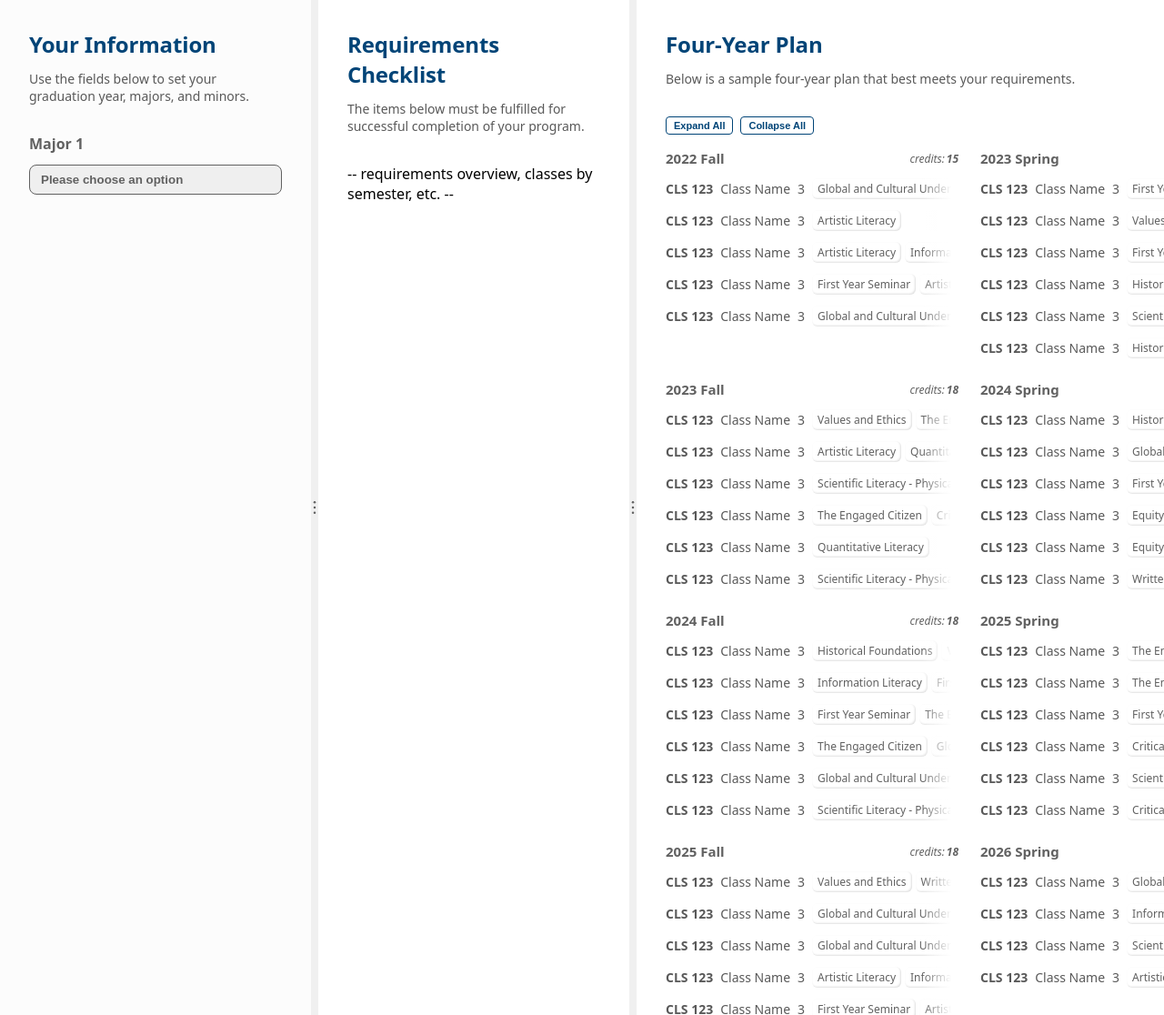
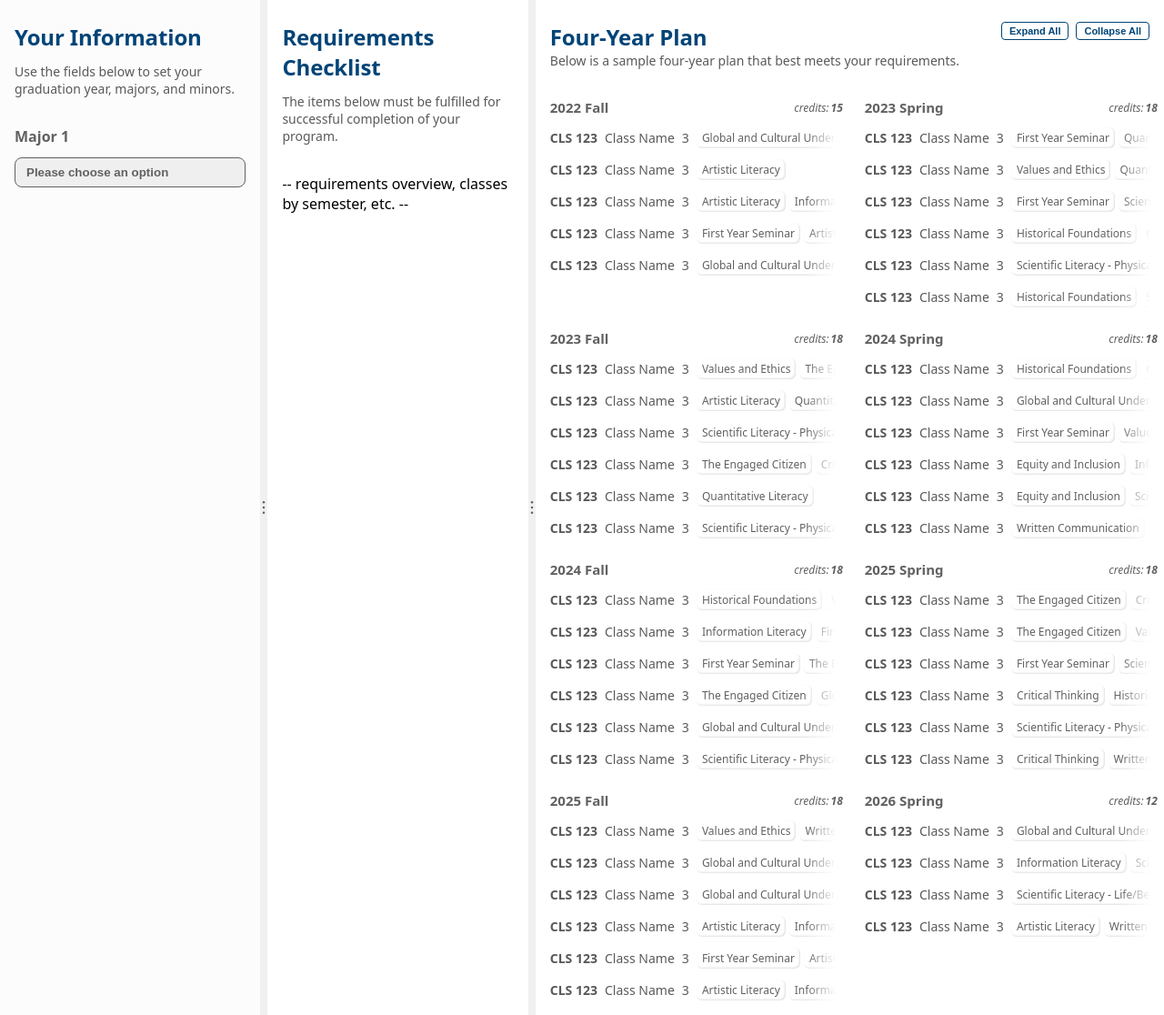
Before and after one commit to jbearley/fyp, a Flask app: page / in a window 1280 px wide. Shown: the part 82-1198 px from the top of the page at 91% size. Run offline with Flask 3, Linux system fonts and the light colour scheme.

Commit message:
changed placement of expand/collapse all buttons; made inner header sticky

```diff
--- a/app/static/css/main.css
+++ b/app/static/css/main.css
@@ -10,23 +10,9 @@ section {
 	overflow: hidden;
 }
 
-section:not(.your-information):not(:last-of-type)::after {
-	content: '';
-	position: absolute;
-	right: 0;
-	top: 24px;
-	bottom: 24px;
-	width: 1px;
-	background-color: var(--gray-300);
-}
-
-.your-information {
-	background-color: var(--gray-200);
-}
-
 section:has(.resizer) {
 	flex-shrink: 0;
-	width: 350px;
+	width: 23%;
 }
 
 ::-webkit-scrollbar,
@@ -48,13 +34,16 @@ section:has(.resizer) {
 	display: flex;
 	width: 100%;
 	flex-direction: column;
-	padding: 32px;
-	gap: 32px;
+	background-color: white;
 	overflow: auto;
 	transition: all .12s;
 }
 
-.not-resizer > * {
+.your-information .not-resizer {
+	background-color: var(--gray-200);
+}
+
+.not-resizer>* {
 	min-width: 250px;
 }
 
@@ -90,6 +79,16 @@ header {
 	display: flex;
 	flex-direction: column;
 	gap: 12px;
+	position: sticky;
+	top: 0;
+	z-index: 1;
+	background-color: inherit;
+	padding: 1.5rem 1rem 1rem;
+}
+
+header:has(.left) {
+	flex-direction: row;
+	justify-content: space-between;
 }
 
 h1 {
@@ -104,6 +103,7 @@ h1 {
 content {
 	display: flex;
 	flex-direction: column;
+	padding: 1rem;
 	gap: 1rem;
 	font-family: system-ui, -apple-system, BlinkMacSystemFont, 'Segoe UI', Roboto, Oxygen, Ubuntu, Cantarell, 'Open Sans', 'Helvetica Neue', sans-serif;
 }
@@ -291,12 +291,20 @@ h3 {
 	appearance: none;
 	display: flex;
 	border: none;
+	width: fit-content;
+	height: fit-content;
+	white-space: nowrap;
 	padding: .2rem .5rem;
 	border-radius: .25rem;
 	font-size: 11px;
 	font-weight: 550;
-	background-color: transparent;
+	background-color: rgba(255, 255, 255, 0);
 	color: var(--drake-blue);
 	border: 1px solid var(--drake-blue);
 	cursor: pointer;
+	transition: all .2s;
 }
+
+.see-more-controllers button:hover {
+	background-color: color-mix(in srgb, var(--drake-blue) 5%, white);
+}
--- a/app/templates/main.html
+++ b/app/templates/main.html
@@ -53,25 +53,31 @@
 	<section id='by-semester'>
 		<div class='not-resizer'>
 			<header>
-				<h1>Four-Year Plan</h1>
-				<p>Below is a sample four-year plan that best meets your requirements.</p>
-			</header>
-			<content>
+				<div class='left'>
+					<h1>Four-Year Plan</h1>
+					<p>Below is a sample four-year plan that best meets your requirements.</p>
+				</div>
 				<div class='see-more-controllers'>
 					<button id='expand-all'>Expand All</button>
 					<button id='collapse-all'>Collapse All</button>
 				</div>
+			</header>
+			<content>
 				<div class='fyp-grid'>
 					{% if classes_by_semester %}
 					{% for semester_key, semester in classes_by_semester.items() %}
 					<div class='semester-container'>
-						<div class='semester-header'><h3>{{semester_key}}</h3><div class='total-credits'>
-							credits: <span>{{semester.values()|sum(attribute='num_credits')}}</span>
-						</div></div>
+						<div class='semester-header'>
+							<h3>{{semester_key}}</h3>
+							<div class='total-credits'>
+								credits: <span>{{semester.values()|sum(attribute='num_credits')}}</span>
+							</div>
+						</div>
 						<div class='classes-list-container'>
 							{% for class_key, class in semester.items() %}
 							<div class='class-container'>
-								<div class='main-info'><span>{{class.course_number}}</span><span>{{class.title}}</span><span>{{class.num_credits}}</span>
+								<div class='main-info'>
+									<span>{{class.course_number}}</span><span>{{class.title}}</span><span>{{class.num_credits}}</span>
 								</div>
 								<div class='attributes'>
 									{% for attribute in class.attributes %}
```
